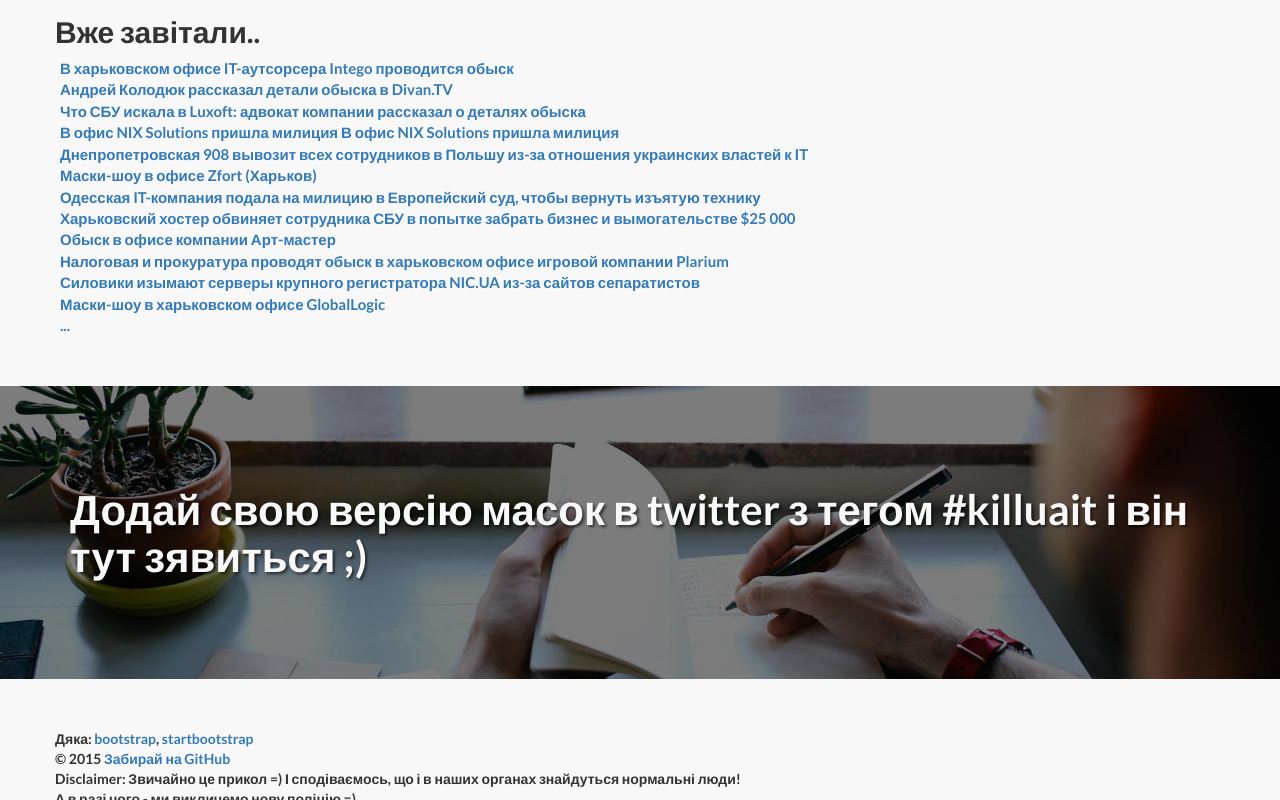
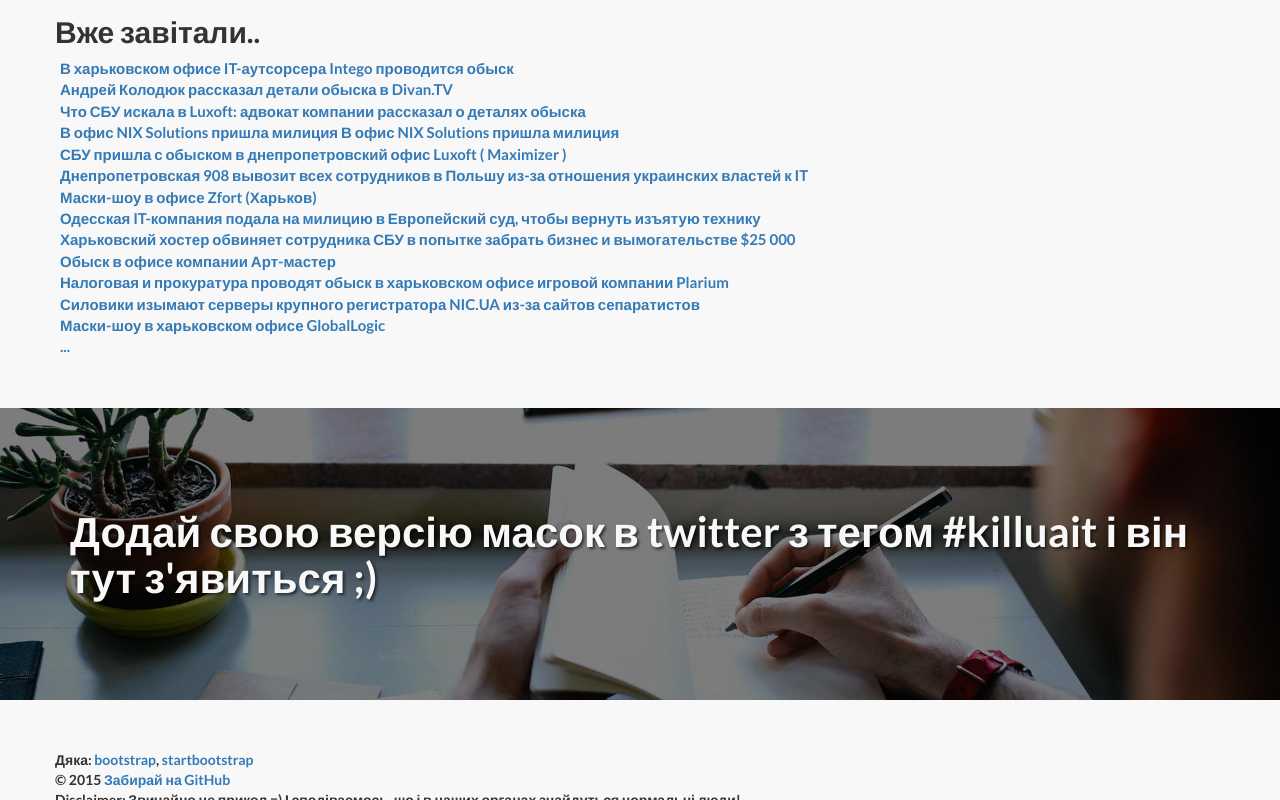
Before and after one commit to tkachenko/killuait, a plain HTML site: page index.html in a window 1280 px wide. Shown: the part 727-1527 px from the top of the page. Drawn offline with Linux system fonts and the light colour scheme.

Commit message:
just txts

```diff
--- a/index.html
+++ b/index.html
@@ -142,9 +142,13 @@
                     В офис NIX Solutions пришла милиция В офис NIX Solutions пришла милиция
                 </a><br>
 
+                <a href="http://ain.ua/2015/09/01/600870">
+                    СБУ пришла с обыском в днепропетровский офис Luxoft ( Maximizer )
+                </a><br>
+
+
                 <a href="http://ain.ua/2015/09/15/603854">
                     Днепропетровская 908 вывозит всех сотрудников в Польшу из-за отношения украинских властей к IT
-
                 </a><br>
 
                 <a href="http://dou.ua/lenta/news/v-zfort-prishlo-pokrashennya/">
@@ -195,7 +199,7 @@
 
         <div class="row">
             <div class="col-lg-12">
-                <h2>Додай свою версію масок в twitter з тегом #killuait і він тут зявиться ;) </h2>
+                <h2>Додай свою версію масок в twitter з тегом #killuait і він тут з'явиться ;) </h2>
             </div>
 
         </div>
--- a/js/functions.js
+++ b/js/functions.js
@@ -34,6 +34,7 @@
     'Свекруха руководителя открыла ИТСистемсКепитал-2009 а сотрудников на 1400грн не найти.',
     'Смузи в ковокинге, да еще и опенспейс... явно пахнет нарушением',
     'Правительство Польши, Болгарии, Нидерландов и Литвы попросили помочь с развитием их ИТ рынка, помогаем!',
+    'Згідно постанови ВЛКСМ від 04.13.1931 - "Про розкулачення", за підписом Н. Хрущева.',
 
 ];
 
```
